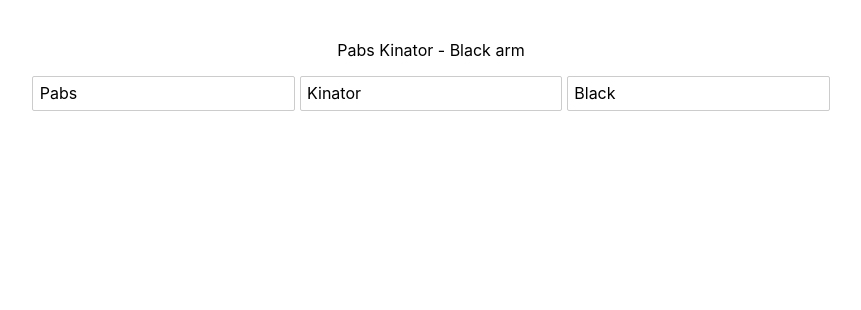
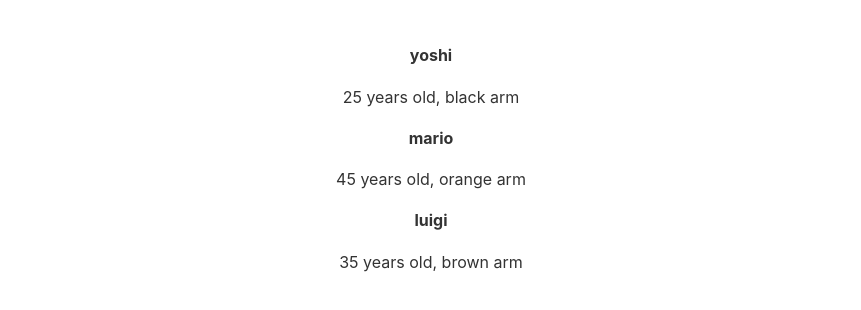
Before and after one commit to Pabskinator/sv-basic, a Svelte app: page / in a window 1280 px wide. Shown: the top 310 px of the page, without its empty margins (209-1070 px from the left). Built offline with nearby package versions, Linux system fonts and the light colour scheme.

Commit message:
Log loops

```diff
--- a/src/App.svelte
+++ b/src/App.svelte
@@ -1,32 +1,20 @@
 <script>
-	let firstName = 'Pabs';
-	let lastName = 'Kinator';
-	let armColor = 'Black'
-
-	// reactive values
-	$: fullName = `${firstName} ${lastName}`;
-
-	// reactive statement
-	$: {
-		console.log(armColor);
-		console.log(fullName);
-	}
-
-	const handleClick = () => {
-		armColor = 'pink';
-	};
-
-	const handleInput = (e) => {
-		armColor = e.target.value;
-	};
+let people = [
+	{ name: 'yoshi', armColor: 'black', age: 25, id: 1 },
+	{ name: 'mario', armColor: 'orange', age: 45, id: 2 },
+	{ name: 'luigi', armColor: 'brown', age: 35, id: 3 }
+];
 </script>
 
 <main>
-	<p style="color: {armColor}">{fullName} - {armColor} arm</p>
-
-	<input type="text" bind:value={firstName}>
-	<input type="text" bind:value={lastName}>
-	<input type="text" bind:value={armColor}>
+	{#each people as person (person.id)}
+		<div>
+			<h4>{person.name}</h4>
+			<p>{person.age} years old, {person.armColor} arm</p>
+		</div>
+	{:else}
+		<p>There are no people to show...</p>
+	{/each}
 </main>
 
 <style>
```
